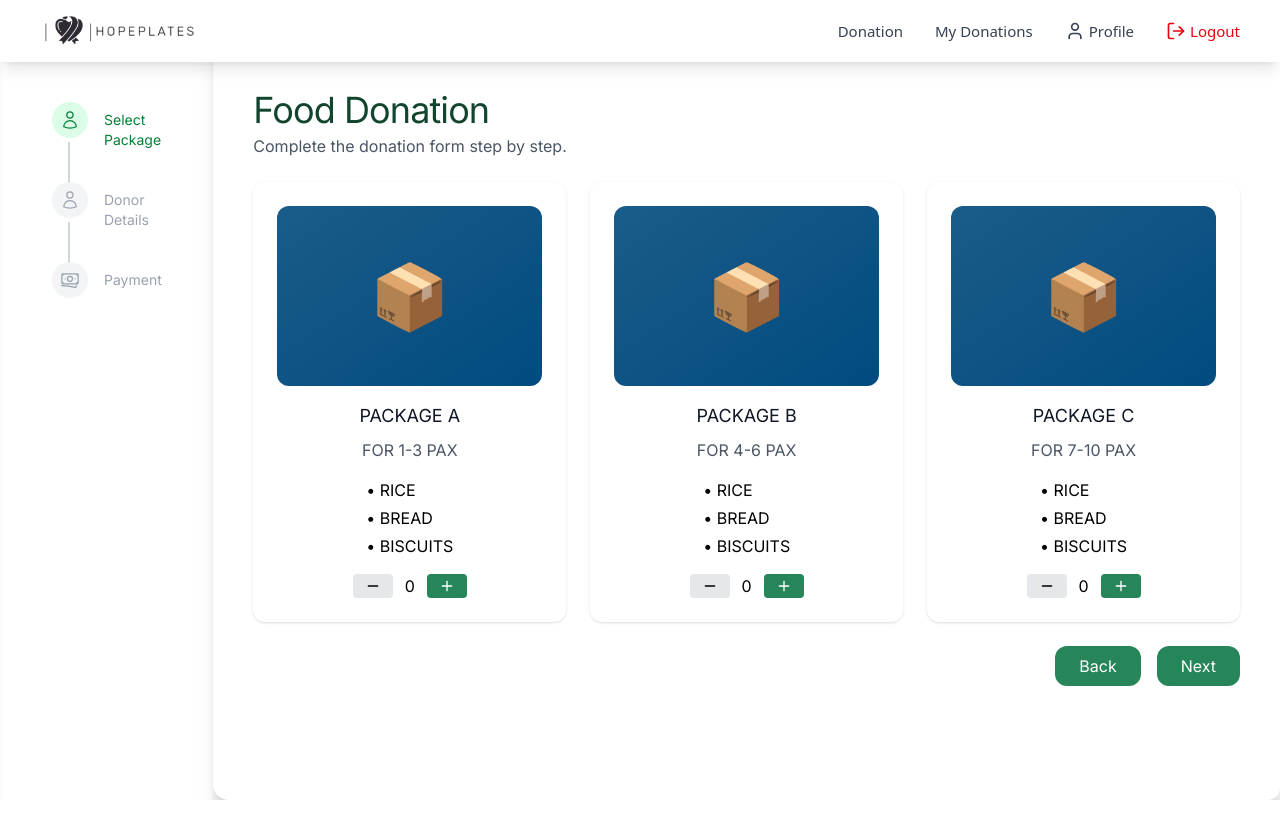
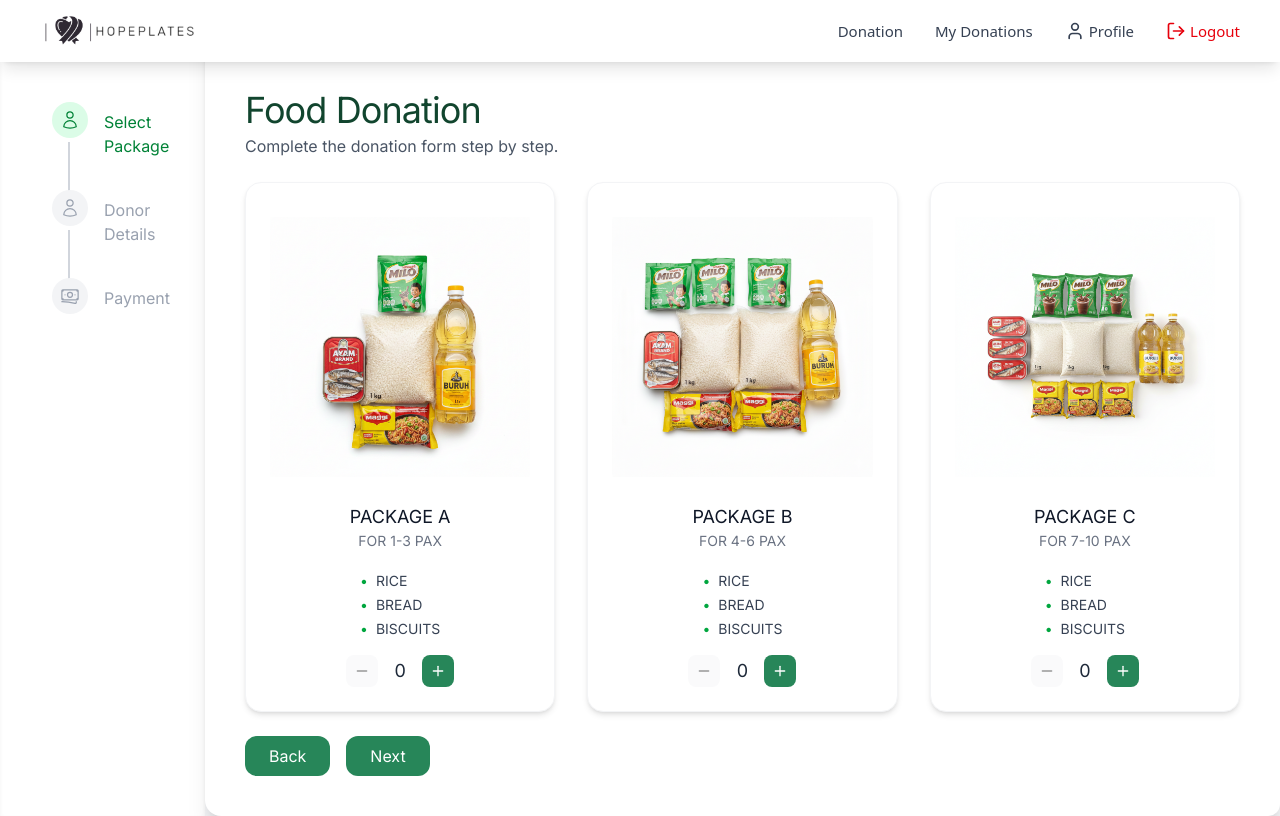
Before and after one commit to danishirwan2424/hopelates, a React (Vite) app: page /donation in a window 1280 px wide. Built offline with nearby package versions, Linux system fonts and the light colour scheme.

Commit message:
Update Donation Application

```diff
--- a/src/pages/forms/DonationApply.jsx
+++ b/src/pages/forms/DonationApply.jsx
@@ -5,43 +5,41 @@
 import { UserIcon, BanknotesIcon } from "@heroicons/react/24/outline";
 import DonorNav from "./Forms_cmp/DonorNav";
 
+import PackageA from "../../images/PackageA.png";
+import PackageB from "../../images/PackageB.png";
+import PackageC from "../../images/PackageC.png";
+
 export default function DonationApply() {
   const primaryColor = "#278659";
   const darkColor = "#11452E";
   const navigate = useNavigate();
 
-  // Step icons
   const stepIcons = [UserIcon, UserIcon, BanknotesIcon];
 
-  // State
   const [currentStep, setCurrentStep] = useState(1);
   const [packageQuantities, setPackageQuantities] = useState({ A: 0, B: 0, C: 0 });
   const [userDetails, setUserDetails] = useState({ fullName: "", email: "", phone: "", address: "" });
   const [uploadedFile, setUploadedFile] = useState(null);
 
-  // Packages data
   const packages = [
     { id: "A", name: "PACKAGE A", price: 20, pax: "FOR 1-3 PAX", items: ["RICE", "BREAD", "BISCUITS"] },
     { id: "B", name: "PACKAGE B", price: 50, pax: "FOR 4-6 PAX", items: ["RICE", "BREAD", "BISCUITS"] },
-    { id: "C", name: "PACKAGE C", price: 70, pax: "FOR 7-10 PAX", items: ["RICE", "BREAD", "BISCUITS"] }
+    { id: "C", name: "PACKAGE C", price: 70, pax: "FOR 7-10 PAX", items: ["RICE", "BREAD", "BISCUITS"] },
   ];
 
-  // Steps data
+  const packageImages = { A: PackageA, B: PackageB, C: PackageC };
   const steps = ["Select Package", "Donor Details", "Payment"];
 
-  // Handle package quantity
   const handleQuantityChange = (pkgId, change) => {
     setPackageQuantities(prev => ({ ...prev, [pkgId]: Math.max(0, prev[pkgId] + change) }));
   };
 
-  // Calculate total
   const calculateTotal = () =>
     packages.reduce((total, pkg) => total + pkg.price * packageQuantities[pkg.id], 0);
 
   const getTotalItems = () =>
     Object.values(packageQuantities).reduce((sum, qty) => sum + qty, 0);
 
-  // Dropzone for payment file
   const onDrop = useCallback((acceptedFiles) => {
     if (acceptedFiles[0].size > 5 * 1024 * 1024) {
       alert("File is too large (max 5MB)");
@@ -61,17 +59,19 @@
 
   return (
     <div className="min-h-screen bg-gray-100 flex flex-col sm:flex-row p-4 sm:p-0">
+      {/* Navigation */}
       <DonorNav />
+
       {/* Left Step Tracker */}
-<div className="hidden sm:flex w-1/6 bg-white p-8 shadow-inner flex-col">
-  <div className="ml-5 mt-[70px]">
+      <div className="hidden sm:flex w-1/6 bg-white p-6 sm:p-8 shadow-inner flex-col">
+        <div className="ml-3 sm:ml-5 mt-[70px]">
           {steps.map((step, index) => {
             const Icon = stepIcons[index];
             const active = index + 1 === currentStep;
             const completed = index + 1 < currentStep;
 
             return (
-        <div key={index} className="flex items-start mb-8 relative">
+              <div key={index} className="flex items-start mb-6 sm:mb-8 relative">
                 {index !== steps.length - 1 && (
                   <div
                     className={`absolute left-4 top-10 w-0.5 h-full ${
@@ -93,10 +93,8 @@
                 </div>
 
                 <span
-            className={`ml-4 mt-2 text-sm ${
-              completed || active
-                ? "text-green-700 font-medium"
-                : "text-gray-400"
+                  className={`ml-4 mt-2 text-sm sm:text-base ${
+                    completed || active ? "text-green-700 font-medium" : "text-gray-400"
                   }`}
                 >
                   {step}
@@ -107,47 +105,73 @@
         </div>
       </div>
 
-
       {/* Right Form */}
       <div className="flex-grow bg-white p-4 sm:p-10 rounded-xl sm:rounded-l-2xl shadow-xl">
         <div className="mt-[50px]">
-        <h1 className="text-4xl font-extrabold tracking-tight" style={{ color: darkColor }}>Food Donation</h1>
-        <p className="italic mt-1 mb-6 text-gray-600">Complete the donation form step by step.</p>
+          <h1 className="text-3xl md:text-4xl font-extrabold tracking-tight" style={{ color: darkColor }}>Food Donation</h1>
+          <p className="italic mt-1 mb-6 text-gray-600 text-sm md:text-base">Complete the donation form step by step.</p>
 
           <form className="space-y-12">
             {/* STEP 1: Select Package */}
             {currentStep === 1 && (
               <section>
-              <div className="grid grid-cols-1 md:grid-cols-3 gap-6">
+                <div className="grid grid-cols-1 sm:grid-cols-2 md:grid-cols-3 gap-4 sm:gap-6 md:gap-8 mx-auto max-w-7xl">
                   {packages.map(pkg => (
-                  <div key={pkg.id} className="bg-white rounded-xl shadow hover:shadow-lg transition p-6 flex flex-col items-center">
-                    <div className="bg-gradient-to-br from-[#1a5c8a] to-[#004B7F] h-[180px] w-full flex items-center justify-center relative rounded-xl mb-4">
-                      <div className="text-[64px]">📦</div>
+                    <div
+                      key={pkg.id}
+                      className="group bg-white rounded-2xl shadow-md hover:shadow-xl transition-all duration-300 p-4 sm:p-6 flex flex-col items-center border border-gray-100 hover:-translate-y-1 w-full"
+                      style={{ minHeight: "350px" }}
+                    >
+                      {/* Image */}
+                      <div className="bg-white w-full flex items-center justify-center relative rounded-2xl mb-4 overflow-hidden h-[200px] sm:h-[250px] md:h-[280px]">
+                        <img
+                          src={packageImages[pkg.id]}
+                          alt={pkg.name}
+                          className="h-full object-contain transition-transform duration-300 group-hover:scale-105"
+                          draggable={false}
+                        />
                         {packageQuantities[pkg.id] > 0 && (
-                        <div className="absolute top-3 right-3 bg-[#019461] text-white rounded-full w-8 h-8 flex items-center justify-center font-bold text-[14px]">
+                          <div className="absolute top-2 right-2 bg-[#019461] text-white rounded-full min-w-[32px] h-8 px-2 flex items-center justify-center font-semibold text-sm shadow-md">
                             {packageQuantities[pkg.id]}
                           </div>
                         )}
                       </div>
 
-                    <h3 className="text-lg font-bold text-gray-900 mb-2">{pkg.name}</h3>
-                    <p className="text-gray-600">{pkg.pax}</p>
-                    <ul className="my-4 space-y-1">{pkg.items.map((item, i) => <li key={i}>• {item}</li>)}</ul>
+                      {/* Title */}
+                      <h3 className="text-lg font-bold text-gray-900 text-center">{pkg.name}</h3>
+                      <p className="text-sm text-gray-500 mb-3">{pkg.pax}</p>
 
-                    <div className="flex items-center gap-3 mt-auto">
+                      {/* Items */}
+                      <ul className="my-2 space-y-1 text-sm text-gray-700">
+                        {pkg.items.map((item, i) => (
+                          <li key={i} className="flex items-center gap-2">
+                            <span className="text-green-600">•</span>
+                            {item}
+                          </li>
+                        ))}
+                      </ul>
+
+                      {/* Quantity Controls */}
+                      <div className="flex items-center gap-3 mt-auto pt-2">
                         <button
                           type="button"
                           onClick={() => handleQuantityChange(pkg.id, -1)}
-                        className="px-3 py-1 bg-gray-200 rounded hover:bg-gray-300"
                           disabled={packageQuantities[pkg.id] === 0}
+                          className="p-2 rounded-lg bg-gray-100 hover:bg-gray-200 disabled:opacity-40 disabled:cursor-not-allowed transition"
+                          aria-label={`Decrease ${pkg.name}`}
                         >
                           <Minus size={16} />
                         </button>
-                      <span className="font-medium">{packageQuantities[pkg.id]}</span>
+
+                        <span className="font-semibold text-lg text-gray-800 min-w-[20px] text-center">
+                          {packageQuantities[pkg.id]}
+                        </span>
+
                         <button
                           type="button"
                           onClick={() => handleQuantityChange(pkg.id, 1)}
-                        className="px-3 py-1 bg-[#278659] text-white rounded hover:bg-green-700"
+                          className="p-2 rounded-lg bg-[#278659] text-white hover:bg-green-700 transition"
+                          aria-label={`Increase ${pkg.name}`}
                         >
                           <Plus size={16} />
                         </button>
@@ -157,23 +181,20 @@
                 </div>
 
                 {/* Total + Buttons Row */}
-              <div className="mt-6 flex justify-between items-center">
-                {/* Total info */}
-                {getTotalItems() > 0 ? (
-                  <div className="bg-gray-100 rounded-xl p-4 flex items-center">
+                <div className="mt-6 flex flex-col md:flex-row justify-between items-center gap-4">
+                  {getTotalItems() > 0 && (
+                    <div className="bg-gray-100 rounded-xl p-4 flex flex-col md:flex-row items-center gap-2 md:gap-4 w-full md:w-auto">
                       <span className="font-medium">{getTotalItems()} Package(s) Selected</span>
-                    <span className="font-bold ml-4">Total: RM {calculateTotal()}</span>
+                      <span className="font-bold">Total: RM {calculateTotal()}</span>
                     </div>
-                ) : (
-                  <div></div> // keep spacing if no items selected
                   )}
 
-                {/* Buttons always on right */}
-                <div className="flex gap-4">
+                  {/* Buttons */}
+                  <div className="flex gap-4 w-full md:w-auto justify-between md:justify-end">
                     <button
                       type="button"
                       onClick={() => navigate("/landing")}
-                    className="px-6 py-2 rounded-xl text-white"
+                      className="px-6 py-2 rounded-xl text-white w-full md:w-auto"
                       style={{ backgroundColor: primaryColor }}
                     >
                       Back
@@ -181,7 +202,7 @@
                     <button
                       type="button"
                       onClick={() => setCurrentStep(2)}
-                    className="px-6 py-2 rounded-xl text-white"
+                      className="px-6 py-2 rounded-xl text-white w-full md:w-auto"
                       style={{ backgroundColor: primaryColor }}
                       disabled={getTotalItems() === 0}
                     >
@@ -195,40 +216,41 @@
             {/* STEP 2: Donor Details */}
             {currentStep === 2 && (
               <section>
-              <h2 className="text-xl font-semibold pl-4 border-l-4 mb-4" style={{ borderColor: primaryColor, color: darkColor }}>Donor Details</h2>
-              <div className="grid grid-cols-1 sm:grid-cols-2 gap-6">
+                <h2 className="text-xl md:text-2xl font-semibold pl-4 border-l-4 mb-4" style={{ borderColor: primaryColor, color: darkColor }}>Donor Details</h2>
+                <div className="grid grid-cols-1 sm:grid-cols-2 gap-4 sm:gap-6">
                   {["fullName", "email", "phone"].map(field => (
                     <div key={field} className="flex flex-col">
-                    <label style={{ color: darkColor }}>
+                      <label className="text-sm md:text-base font-medium" style={{ color: darkColor }}>
                         {field === "fullName" ? "Full Name" : field === "phone" ? "Phone Number" : "Email"}
                       </label>
                       <input
                         type={field === "email" ? "email" : "text"}
                         value={userDetails[field]}
                         onChange={e => setUserDetails({ ...userDetails, [field]: e.target.value })}
-                      className="p-3 border rounded-xl focus:outline-none focus:ring-2 focus:ring-green-400"
+                        className="p-3 border rounded-xl focus:outline-none focus:ring-2 focus:ring-green-400 text-sm md:text-base"
                         placeholder={field === "fullName" ? "Enter full name" : field === "phone" ? "0123456789" : "Email (optional)"}
                       />
                     </div>
                   ))}
-                <div className="flex flex-col col-span-2">
-                  <label style={{ color: darkColor }}>Address</label>
+
+                  <div className="flex flex-col col-span-1 sm:col-span-2">
+                    <label className="text-sm md:text-base font-medium" style={{ color: darkColor }}>Address</label>
                     <textarea
                       value={userDetails.address}
                       onChange={e => setUserDetails({ ...userDetails, address: e.target.value })}
                       rows={3}
-                    className="p-3 border rounded-xl focus:outline-none focus:ring-2 focus:ring-green-400"
+                      className="p-3 border rounded-xl focus:outline-none focus:ring-2 focus:ring-green-400 text-sm md:text-base"
                       placeholder="Full home address"
                     />
                   </div>
                 </div>
 
                 {/* Buttons */}
-              <div className="flex justify-end mt-6 gap-4">
+                <div className="flex flex-col sm:flex-row justify-between sm:justify-end mt-6 gap-4">
                   <button
                     type="button"
                     onClick={() => setCurrentStep(1)}
-                  className="px-6 py-2 rounded-xl border"
+                    className="px-6 py-2 rounded-xl border w-full sm:w-auto"
                     style={{ borderColor: primaryColor, color: darkColor }}
                   >
                     Back
@@ -236,7 +258,7 @@
                   <button
                     type="button"
                     onClick={() => setCurrentStep(3)}
-                  className="px-6 py-2 rounded-xl text-white"
+                    className="px-6 py-2 rounded-xl text-white w-full sm:w-auto"
                     style={{ backgroundColor: primaryColor }}
                     disabled={!isDonorStepValid()}
                   >
@@ -249,10 +271,11 @@
             {/* STEP 3: Payment */}
             {currentStep === 3 && (
               <section>
-              <h2 className="text-xl font-semibold pl-4 border-l-4 mb-4" style={{ borderColor: primaryColor, color: darkColor }}>Payment</h2>
+                <h2 className="text-xl md:text-2xl font-semibold pl-4 border-l-4 mb-4" style={{ borderColor: primaryColor, color: darkColor }}>Payment</h2>
+
                 <div
                   {...getRootProps()}
-                className={`w-full h-32 border-2 border-dashed rounded-lg flex flex-col items-center justify-center cursor-pointer transition ${
+                  className={`w-full h-32 sm:h-40 border-2 border-dashed rounded-lg flex flex-col items-center justify-center cursor-pointer transition ${
                     isDragActive ? "border-green-600 bg-green-50" : "border-gray-300 bg-gray-50"
                   }`}
                 >
@@ -261,18 +284,18 @@
                     <path strokeLinecap="round" strokeLinejoin="round" strokeWidth={2} d="M4 16v2a2 2 0 002 2h12a2 2 0 002-2v-2M4 12l4-4m0 0l4 4m-4-4v12" />
                   </svg>
                   {uploadedFile ? (
-                  <p className="text-gray-700">{uploadedFile.name}</p>
+                    <p className="text-gray-700 text-sm sm:text-base">{uploadedFile.name}</p>
                   ) : (
-                  <p className="text-gray-500">Drop file here or click to upload (PNG, JPEG, PDF, max 5MB)</p>
+                    <p className="text-gray-500 text-sm sm:text-base">Drop file here or click to upload (PNG, JPEG, PDF, max 5MB)</p>
                   )}
                 </div>
 
                 {/* Buttons */}
-              <div className="flex justify-end mt-6 gap-4">
+                <div className="flex flex-col sm:flex-row justify-between sm:justify-end mt-6 gap-4">
                   <button
                     type="button"
                     onClick={() => setCurrentStep(2)}
-                  className="px-6 py-2 rounded-xl border"
+                    className="px-6 py-2 rounded-xl border w-full sm:w-auto"
                     style={{ borderColor: primaryColor, color: darkColor }}
                   >
                     Back
@@ -280,7 +303,7 @@
                   <button
                     type="button"
                     onClick={() => alert("Donation Completed!")}
-                  className="px-6 py-2 rounded-xl text-white"
+                    className="px-6 py-2 rounded-xl text-white w-full sm:w-auto"
                     style={{ backgroundColor: primaryColor }}
                     disabled={!uploadedFile}
                   >
```
Lines whose indentation alone changed are shown as unchanged.
